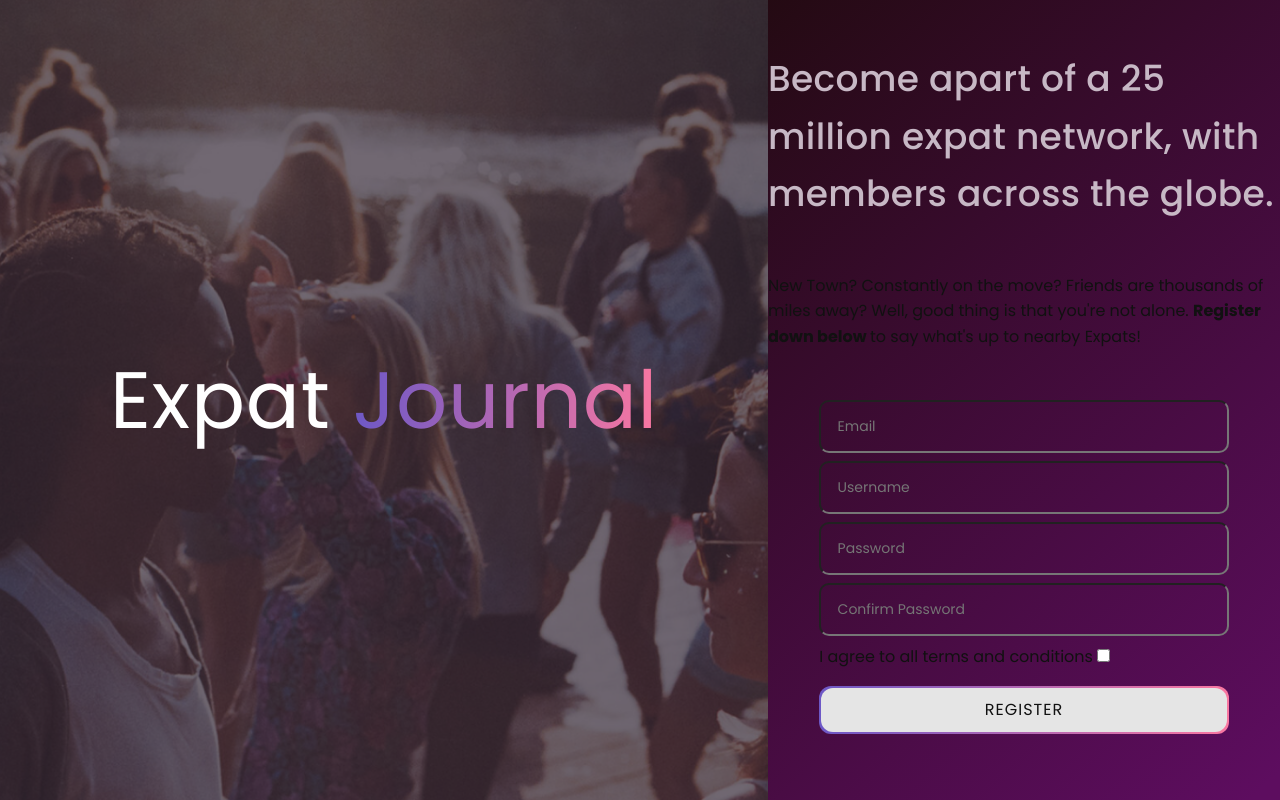
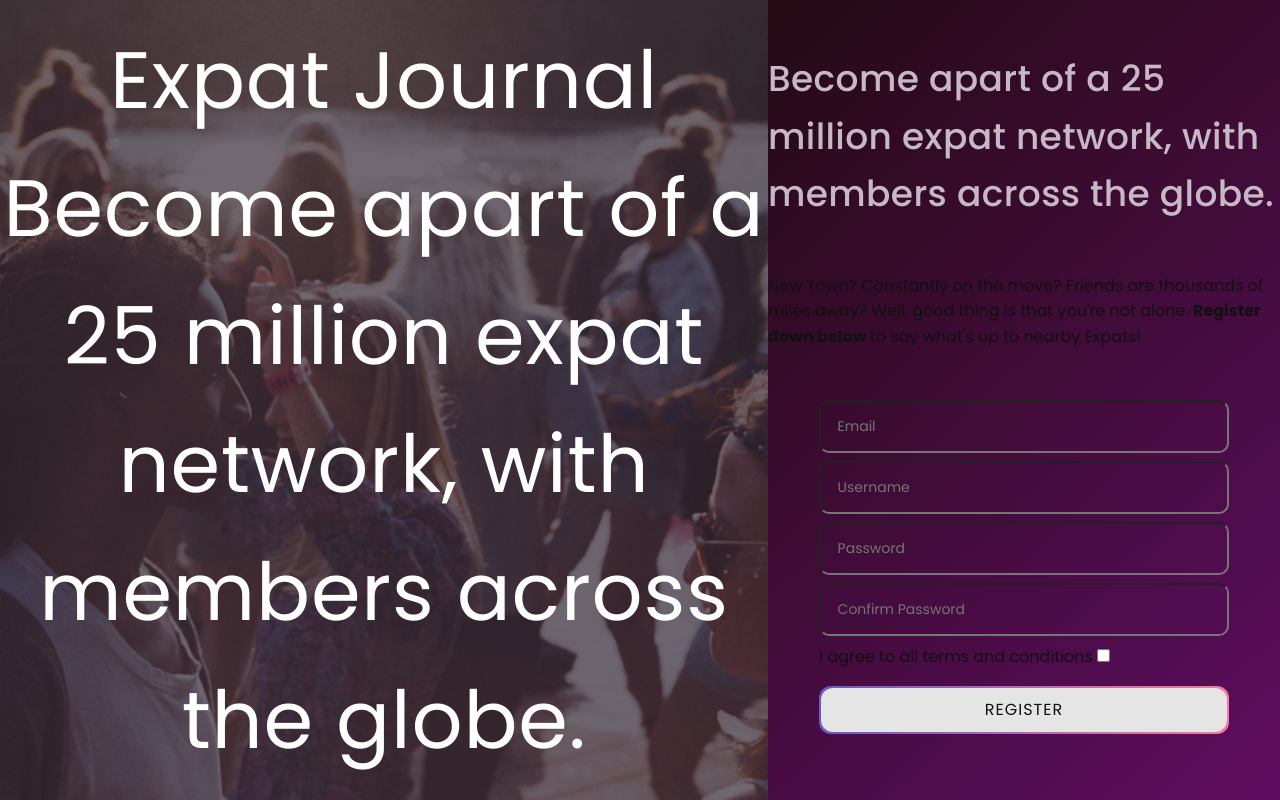
Before and after one commit to Build-Week-Expat-Journal/FE, a React (Create React App) app in the folder frontend/: page /register in a window 1280 px wide. Built offline with nearby package versions, Linux system fonts and the light colour scheme.

Commit message:
minor text changes

```diff
--- a/frontend/src/routes/CreateProfile.js
+++ b/frontend/src/routes/CreateProfile.js
@@ -8,7 +8,9 @@
     <Authlayout
       message={() => (
         <>
-          Create a <span>profile</span>
+          <h1>
+            Create a <span>profile</span>
+          </h1>
         </>
       )}
       formAlign="left"
--- a/frontend/src/routes/Login.js
+++ b/frontend/src/routes/Login.js
@@ -5,7 +5,15 @@
 
 const Login = () => {
   return (
-    <Authlayout formAlign="right">
+    <Authlayout
+      message={() => (
+        <>
+          <h2>Expat Journal</h2>
+          <br />
+        </>
+      )}
+      formAlign="right"
+    >
       <LoginForm />
     </Authlayout>
   );
--- a/frontend/src/routes/Register.js
+++ b/frontend/src/routes/Register.js
@@ -8,7 +8,11 @@
     <Authlayout
       message={() => (
         <>
-          Expat <span>Journal</span>
+          <h2>Expat Journal</h2>
+          <p>
+            Become apart of a 25 million expat network, with members across the
+            globe.
+          </p>
         </>
       )}
       formAlign="right"
```
